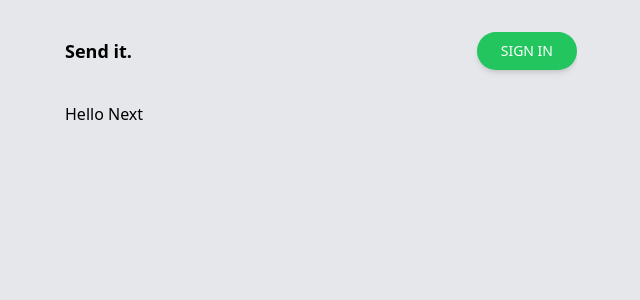
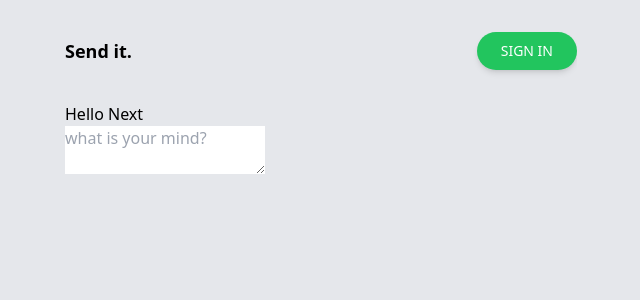
Before and after one commit to ParnaSaeidpour/postit, a Next.js app: page / in a window 1280 px wide. Shown: the top 300 px of the page, without its empty margins (319-959 px from the left). Built offline with nearby package versions, Linux system fonts and the light colour scheme; no server answers.

Commit message:
Creating AddPost as use client

```diff
--- /dev/null
+++ b/app/components/AddPost.tsx
@@ -0,0 +1,17 @@
+'use client'
+import { useState } from "react"
+
+export default function CreatePost(){
+    const [title,setTitle]=useState("")
+    return(
+        <form action="clientpost">
+            <div>
+                <textarea onChange={(e)=>setTitle(e.target.value)}
+                name="title" value={title} placeholder="what is your mind?"
+                >
+
+                </textarea>
+            </div>
+        </form>
+    )
+}
--- a/app/page.tsx
+++ b/app/page.tsx
@@ -1,10 +1,13 @@
+'use Client'
 
+import AddPost from './components/AddPost'
 
 
 export default function Home() {
   return (
     <main >
       <h1>Hello Next</h1>
+      <AddPost/>
     </main>
   )
 }
```
